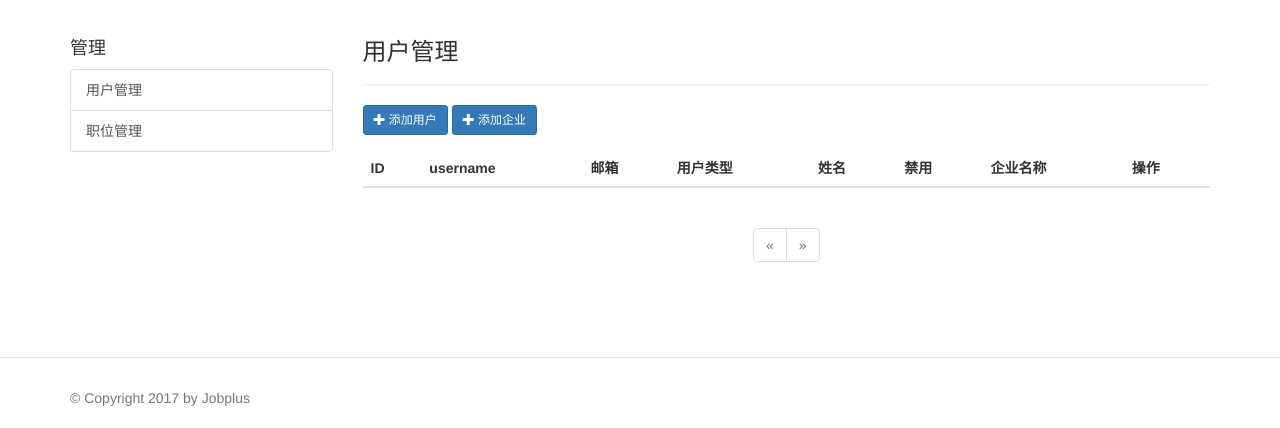
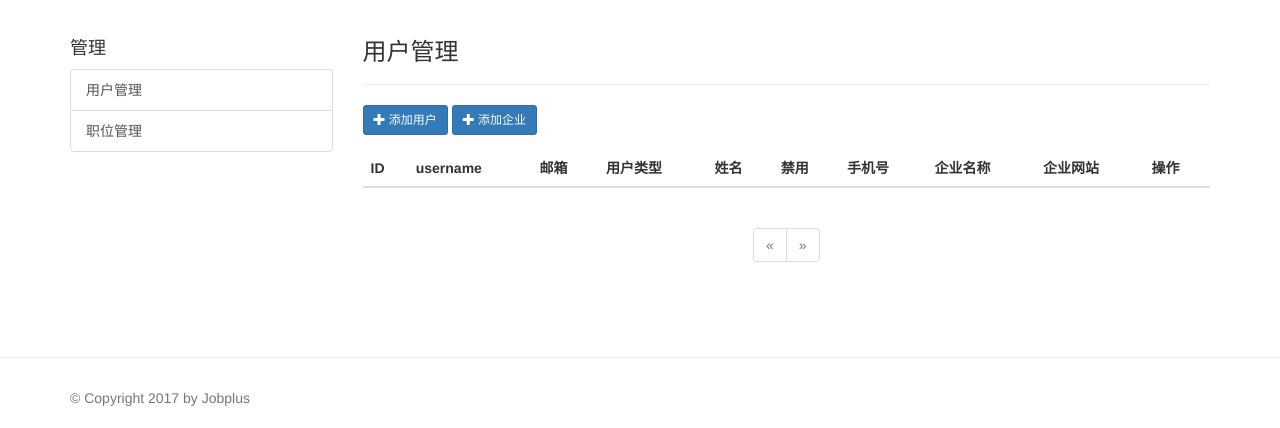
Before and after one commit to uranuday/jobplus7, a Flask app: template jobplus/templates/admin/user_overview.html in a window 1280 px wide. Shown: the part 51-479 px from the top of the page. Run offline with Flask 2, Linux system fonts and the light colour scheme; the template is opened without the code that fills it: values that come from a table or form of the project are taken from there, others are empty; some libraries are stand-ins or nearby versions.

Commit message:
text no wrap

```diff
--- a/jobplus/templates/admin/user_overview.html
+++ b/jobplus/templates/admin/user_overview.html
@@ -16,7 +16,7 @@
             添加企业
         </a>
     </div>
-    <table class="table table-hover">
+    <table class="table table-hover text-nowrap">
         <thead>
             <tr>
                 <th>ID</th>
@@ -25,9 +25,9 @@
                 <th>用户类型</th>
                 <th>姓名</th>
                 <th>禁用</th>
-                <!-- <th>手机号</th> -->
+                <th>手机号</th>
                 <th>企业名称</th>
-                <!-- <th>企业网站</th> -->
+                <th>企业网站</th>
                 <th>操作</th>
             </tr>
         </thead>
@@ -40,9 +40,9 @@
                 <td>{{ user.role }}</td>
                 <td>{{ user.name }}</td>
                 <td {% if user.is_disable %}style="color:red;"{% endif %}>{{ user.is_disable }}</td>
-                <!-- <td>{{ user.phone }}</td> -->
+                <td>{{ user.phone }}</td>
                 <td>{{ user.company.company_name }}</td>
-                <!-- <td>{{ user.company.website }}</td> -->
+                <td>{{ user.company.website }}</td>
                 <td>
                     <div class="btn-gropu" role="group">
                         <a href="{{ url_for("admin.edit_user", user_id=user.id) }}" type="button" class="btn btn-default" title="编辑">
```
